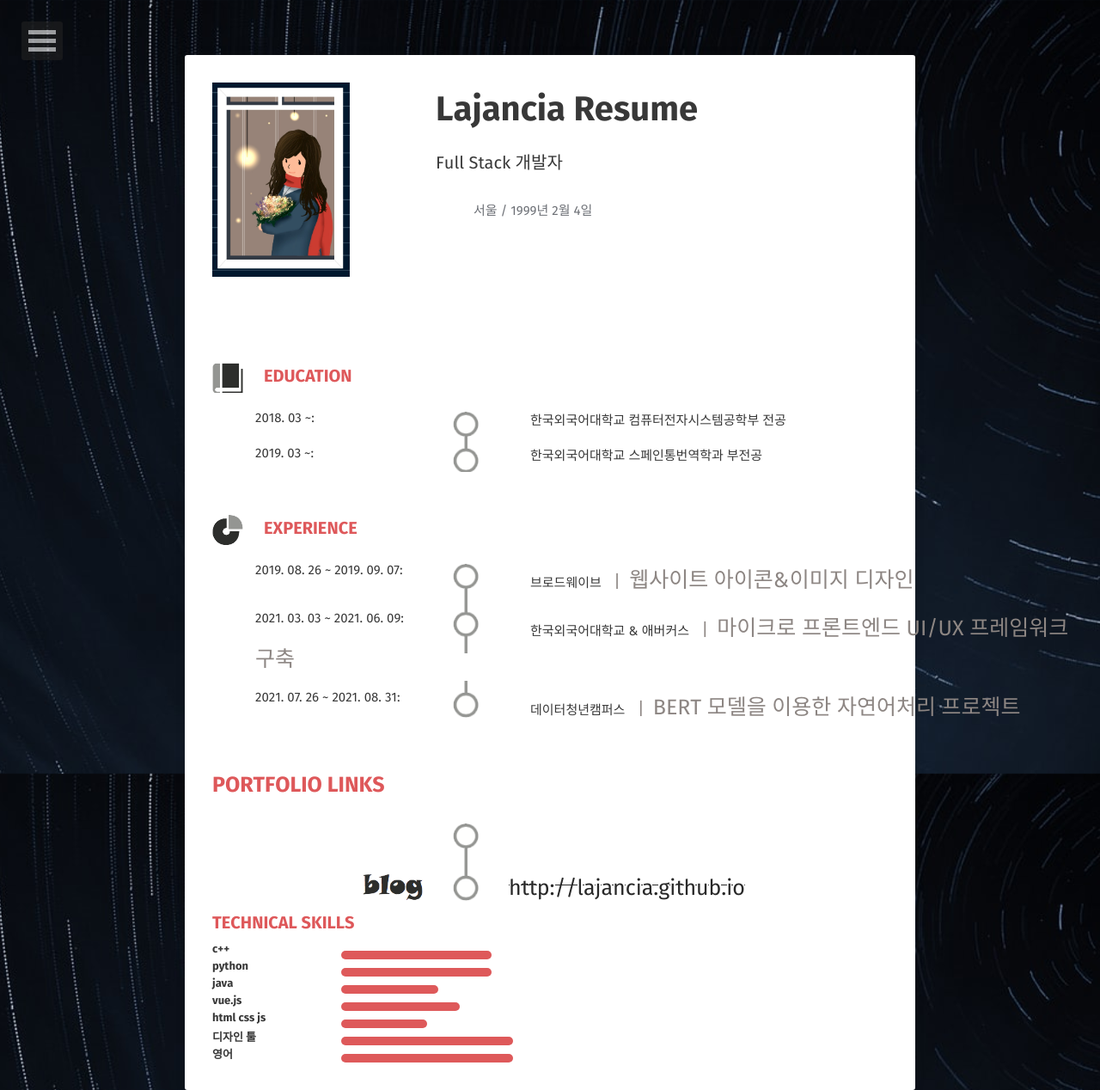
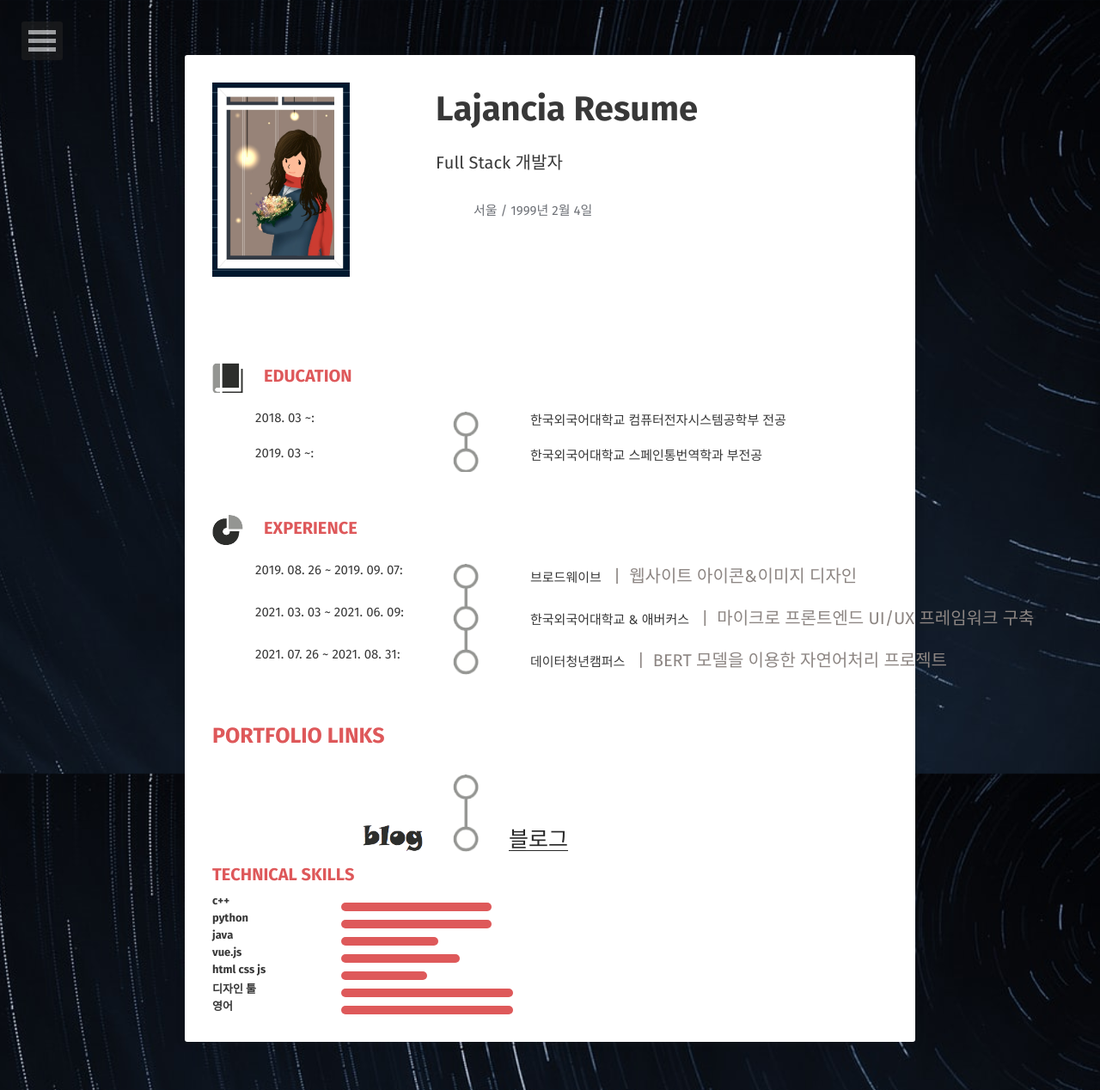
Before and after one commit to Lajancia/Lajancia.github.io, a Jekyll site: the page built from about/index.html, in a window 1280 px wide. Shown: the whole page at 86% size. Built offline with Jekyll 4.4.1, drawn with Linux system fonts in a browser that asks for light colours; some web fonts are replaced; comment, search, counter and statistics services are not loaded.

Commit message:
이력서 수정

```diff
--- a/about/index.html
+++ b/about/index.html
@@ -80,10 +80,10 @@
                     <div class="area_portfolio">
                         <h2><span class="txt_s">PORTFOLIO LINKS</span></h2>
                         <ul>
-                            <li><span class="ico_s icon_ico_portfolio">포트폴리오사이트</span><a href="http://www.daum.net"
+                            <li><span class="ico_s icon_ico_portfolio">포트폴리오사이트</span><a href="https://drive.google.com/file/d/1efJISyEey6pf1JHaLFQEAMHtvRWxNZvp/view?usp=sharing"
                                     target="_blank"><span class="txt_s"></span></a></li>
-                            <li><span class="ico_s icon_ico_blog">블로그</span><a href="https://drive.google.com/file/d/1efJISyEey6pf1JHaLFQEAMHtvRWxNZvp/view?usp=sharing" target="_blank"><span
-                                        class="txt_s">http://lajancia.github.io</span></a></li>
+                            <li><span class="ico_s icon_ico_blog">블로그</span><a href="https://lajancia.github.io" target="_blank"><span
+                                        class="txt_s">블로그</span></a></li>
                         </ul>
                     </div>
                     <div class="area_technical">
@@ -331,7 +331,7 @@
 }
 .txt_sub {
   color: #8d8683;
-  font-size: 25px;
+  font-size: 20px;
 }
 .txt_sub:before {
   display: inline-block;
```
